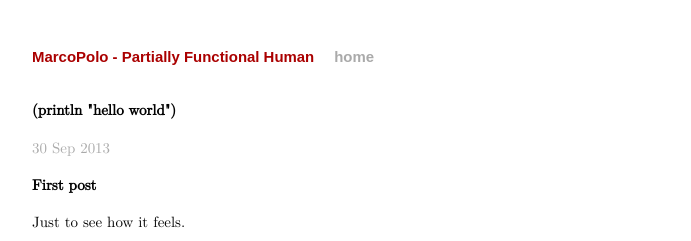
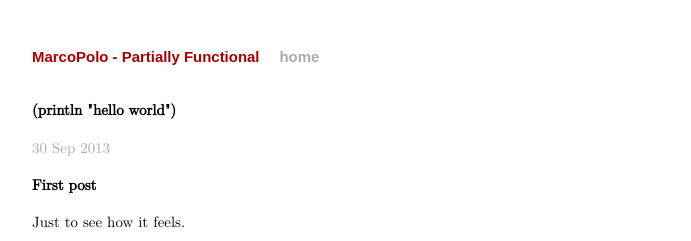
Before and after one commit to MarcoPolo/marcopolo.github.io, a Jekyll site: the page built from _posts/2013-09-30-hello-world.md, in a window 1280 px wide. Shown: the top 241 px of the page, without its empty margins (294-985 px from the left). Built offline with Jekyll 4.4.1, drawn with Linux system fonts in a browser that asks for light colours; some web fonts are replaced; Markdown is read by kramdown in place of the engine named in the settings.

Commit message:
title change

```diff
--- a/_config.yml
+++ b/_config.yml
@@ -1,4 +1,4 @@
-name: MarcoPolo - Partially Functional Human
+name: MarcoPolo - Partially Functional
 markdown: redcarpet
 pygments: true
 safe: true
--- a/index.html
+++ b/index.html
@@ -1,6 +1,6 @@
 ---
 layout: default
-title: MarcoPolo - Partially Functional Human
+title: MarcoPolo - Partially Functional
 ---
 
 <div id="home">
```
